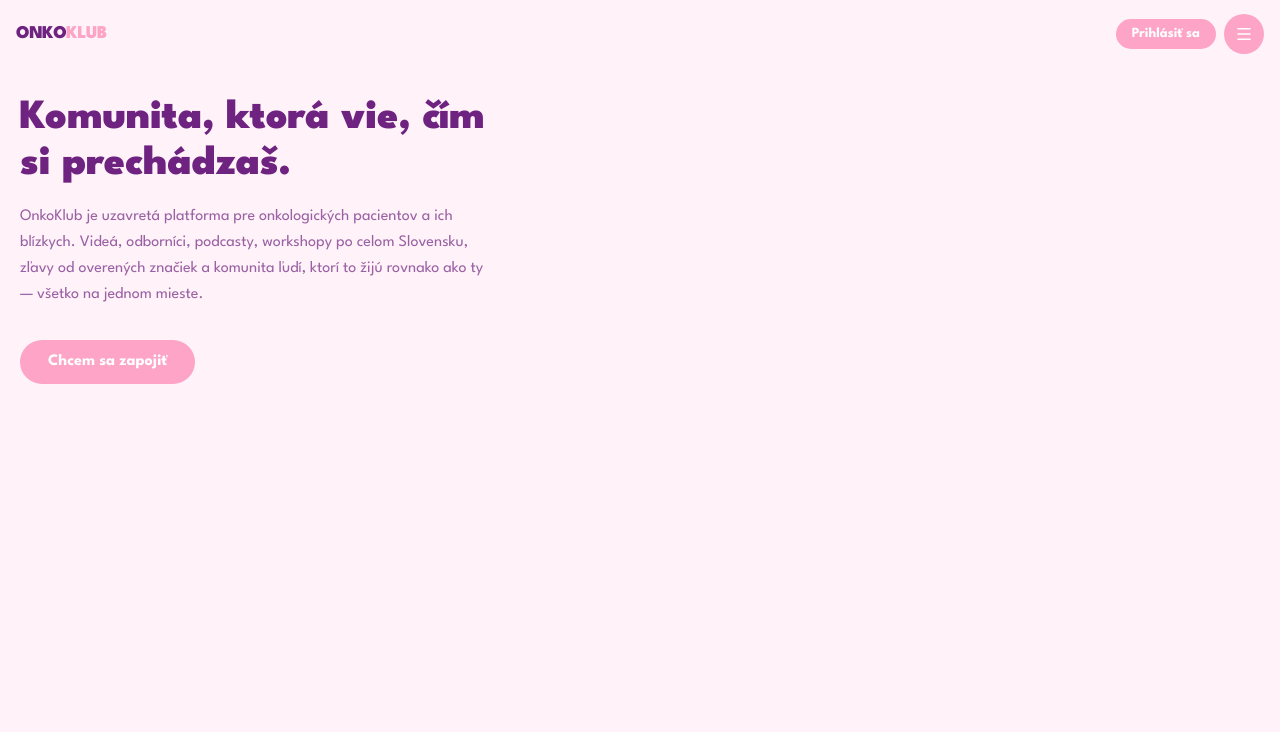
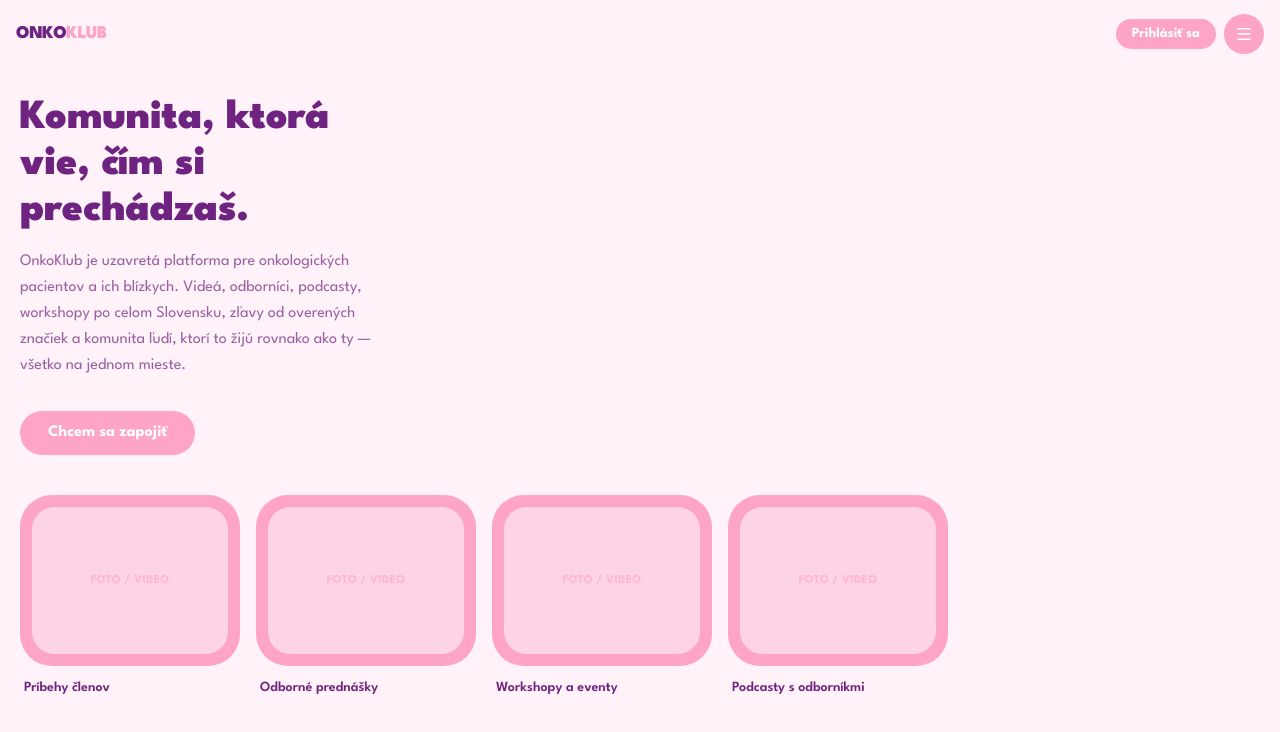
Before and after one commit to NextLayerStudio/onkoklub-web, a Next.js app: page / in a window 1280 px wide. Shown: the top 732 px of the page. Built offline with nearby package versions, Linux system fonts and the light colour scheme.

Commit message:
feat: video sekcia s ruzovymi zaoblenymi kartami

```diff
--- a/src/app/globals.css
+++ b/src/app/globals.css
@@ -20,3 +20,11 @@ body {
   -webkit-font-smoothing: antialiased;
   -moz-osx-font-smoothing: grayscale;
 }
+
+.scrollbar-none {
+  -ms-overflow-style: none;
+  scrollbar-width: none;
+}
+.scrollbar-none::-webkit-scrollbar {
+  display: none;
+}
--- a/src/app/page.tsx
+++ b/src/app/page.tsx
@@ -1,5 +1,12 @@
 import Link from "next/link";
 import { Navbar } from "@/components/Navbar";
+
+const VIDEOS = [
+  { id: 1, title: "Príbehy členov" },
+  { id: 2, title: "Odborné prednášky" },
+  { id: 3, title: "Workshopy a eventy" },
+  { id: 4, title: "Podcasty s odborníkmi" },
+];
 
 export default function Home() {
   return (
@@ -7,12 +14,12 @@ export default function Home() {
       <Navbar />
 
       {/* ── HERO ── */}
-      <section className="pt-24 pb-16 px-5 max-w-lg">
-        <h1 className="text-[2.6rem] font-black text-[#6F2380] leading-[1.1] mb-4">
+      <section className="pt-24 pb-10 px-5">
+        <h1 className="text-[2.6rem] font-black text-[#6F2380] leading-[1.1] mb-4 max-w-xs">
           Komunita, ktorá vie, čím si prechádzaš.
         </h1>
 
-        <p className="text-[#6F2380]/70 text-base leading-relaxed mb-8">
+        <p className="text-[#6F2380]/70 text-base leading-relaxed mb-8 max-w-sm">
           OnkoKlub je uzavretá platforma pre onkologických pacientov a ich blízkych.
           Videá, odborníci, podcasty, workshopy po celom Slovensku, zľavy od overených
           značiek a komunita ľudí, ktorí to žijú rovnako ako ty — všetko na jednom mieste.
@@ -25,6 +32,35 @@ export default function Home() {
           Chcem sa zapojiť
         </Link>
       </section>
+
+      {/* ── VIDEO SEKCIA ── */}
+      <section className="pb-12">
+        {/* Horizontálny scroll — bez scrollbaru */}
+        <div className="flex gap-4 overflow-x-auto px-5 pb-2 scrollbar-none"
+          style={{ scrollSnapType: "x mandatory", WebkitOverflowScrolling: "touch" }}>
+          {VIDEOS.map((video) => (
+            <div
+              key={video.id}
+              className="shrink-0"
+              style={{ scrollSnapAlign: "start" }}
+            >
+              {/* Ružový štvorec — rám */}
+              <div className="w-[220px] rounded-[2rem] bg-[#FDA4C7] p-3">
+                {/* Placeholder pre obrázok/video */}
+                <div className="w-full aspect-[4/3] rounded-[1.4rem] bg-[#FFF3F9]/60 flex items-center justify-center">
+                  <span className="text-[#FDA4C7]/60 text-xs font-bold tracking-wide uppercase">
+                    foto / video
+                  </span>
+                </div>
+              </div>
+              {/* Titulok pod kartou */}
+              <p className="mt-3 px-1 text-sm font-semibold text-[#6F2380]">
+                {video.title}
+              </p>
+            </div>
+          ))}
+        </div>
+      </section>
     </main>
   );
 }
```
